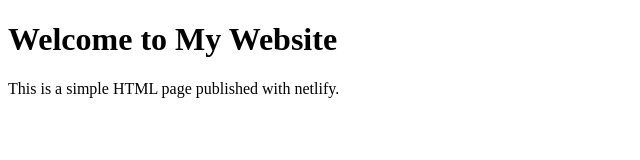
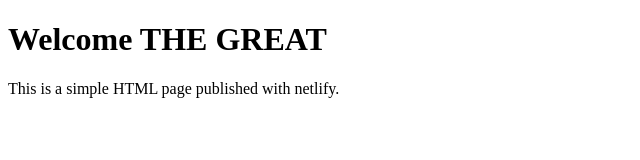
Before and after one commit to watersr3/expo-react-native-starter, a plain HTML site: page index.html in a window 1280 px wide. Shown: the whole page, without its empty margins (0-640 px from the left). Drawn offline with Linux system fonts and the light colour scheme.

Commit message:
Update index.html

```diff
--- a/index.html
+++ b/index.html
@@ -4,7 +4,7 @@
     <title>My Website</title>
 </head>
 <body>
-    <h1>Welcome to My Website</h1>
+    <h1>Welcome THE GREAT</h1>
     <p>This is a simple HTML page published with netlify.</p>
 </body>
 </html>
```
